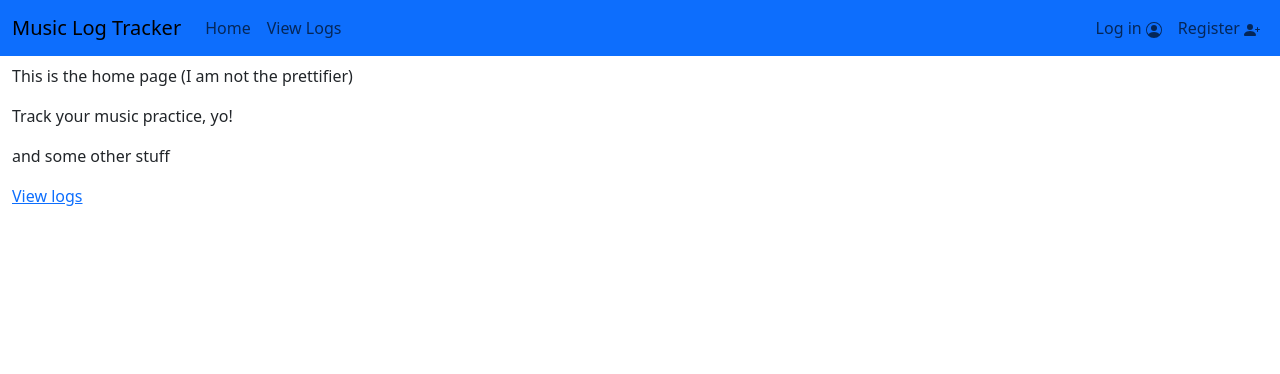
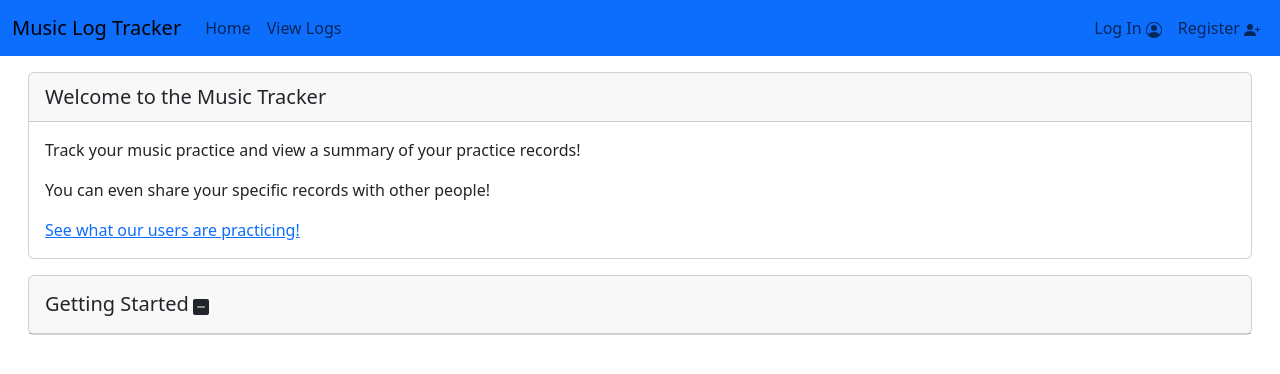
Before and after one commit to SDEV-220/SDEV_220_Final_Project_Sweetwater, a Django app: template tracker/templates/tracker/index.html in a window 1280 px wide. Shown: the top 374 px of the page. Run offline with Django 3.2, Linux system fonts and the light colour scheme; the template is opened without the code that fills it, so the values that code supplies are empty; some libraries are stand-ins or nearby versions.

Commit message:
Update home screen

```diff
--- a/tracker/templates/tracker/base.html
+++ b/tracker/templates/tracker/base.html
@@ -24,17 +24,17 @@
 
         <div class="navbar-nav ml-auto">
           {% if user.is_authenticated %}
-            <a class="nav-item nav-link" href="{% url 'view_logs' username=user.username %}">Hello, {{ user.username }}!</a>
-            <a class="nav-item nav-link" href="{% url 'add_log' %}">New log {% include './icons/plus-square.svg' %}</a>
+            <a class="nav-item nav-link" href="{% url 'view_logs' username=user.username %}">{% include './icons/person-circle.svg' %} Hello, {{ user.username }}!</a>
+            <a class="nav-item nav-link" href="{% url 'add_log' %}">New Log {% include './icons/plus-square.svg' %}</a>
 
             <form action="{% url 'accounts:logout' %}" method="post">
               {% csrf_token %}
               <button type="submit" class="nav-item nav-link">
-                Log out {% include './icons/person-dash-fill.svg' %}
+                Log Out {% include './icons/person-dash-fill.svg' %}
               </button>
             </form>
           {% else %}
-            <a class="nav-item nav-link" href="{% url 'accounts:login' %}">Log in {% include './icons/person-circle.svg' %}</a>
+            <a class="nav-item nav-link" href="{% url 'accounts:login' %}">Log In {% include './icons/person-circle.svg' %}</a>
             <a class="nav-item nav-link" href="{% url 'accounts:register' %}">Register {% include './icons/person-plus-fill.svg' %}</a>
           {% endif %}
         </div>
--- a/tracker/templates/tracker/index.html
+++ b/tracker/templates/tracker/index.html
@@ -59,12 +59,37 @@
     </div>
   </div>
 {% else %}
-
-  <p>This is the home page (I am not the prettifier)</p>
-  <p>Track your music practice, yo!</p>
-  <p>and some other stuff</p>
-  <a href="/view_logs">View logs</a>
+  <div class="card m-3">
+    <div class="card-header">
+      <h5 class="card-title my-1">Welcome to the Music Tracker</h5>
+    </div>
+    <div class="card-body">
+      <p class="card-text">Track your music practice and view a summary of your practice records!</p>
+      <p class="card-text">You can even share your specific records with other people!</p>
+      <a class="card-text" href="{% url 'view_logs' %}">See what our users are practicing!</a>
+    </div>
+  </div>
 
 {% endif %}
 
+  <div class="card m-3">
+    <div class="card-header">
+      <h5 class="card-title my-2 d-inline-block">
+        Getting Started
+      </h5>
+      <a class="card-title my-2 d-inline-block" data-bs-toggle="collapse" href="#collapseTutorial" role="button" aria-expanded="false" aria-controls="collapseExample">
+        {% include './icons/dash-square-fill.svg' %}
+      </a>
+    </div>
+    <div class="collapse" id="collapseTutorial">
+      <div class="card-body">
+        <p class="card-text my-2"><a class="btn btn-outline-primary" href="{% url 'accounts:register' %}">Register {% include './icons/person-plus-fill.svg' %}</a> for an account to begin tracking your music practice.</p>
+        <p class="card-text my-2">If you already have an account, <a class="btn btn-outline-primary" href="{% url 'accounts:login' %}">log in {% include './icons/person-circle.svg' %}</a> to your account now.</p>
+        <p class="card-text my-2">To add a new log, click the <a class="btn btn-outline-primary" href="{% url 'add_log' %}">New Log {% include './icons/plus-square.svg' %}</a> button in the menu bar.</p>
+        <p class="card-text my-2">You can view your logs using the <a class="btn btn-outline-primary" href="{% url 'view_logs' %}">View Logs</a> button at the top.</p>
+        <p class="card-text my-2">To get a link to your personal record, click the <a class="btn btn-outline-primary" href="{% url 'add_log' %}">{% include './icons/person-circle.svg' %} Profile</a> button in the menu bar.</p>
+      </div>
+    </div>
+  </div>
+
 {% endblock content %}
```
Also changed, not shown: test_db.sqlite3.
